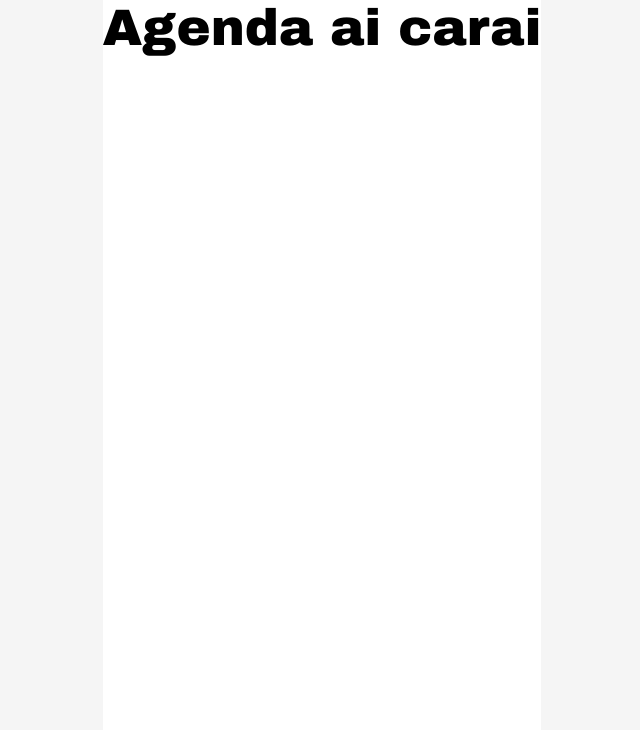
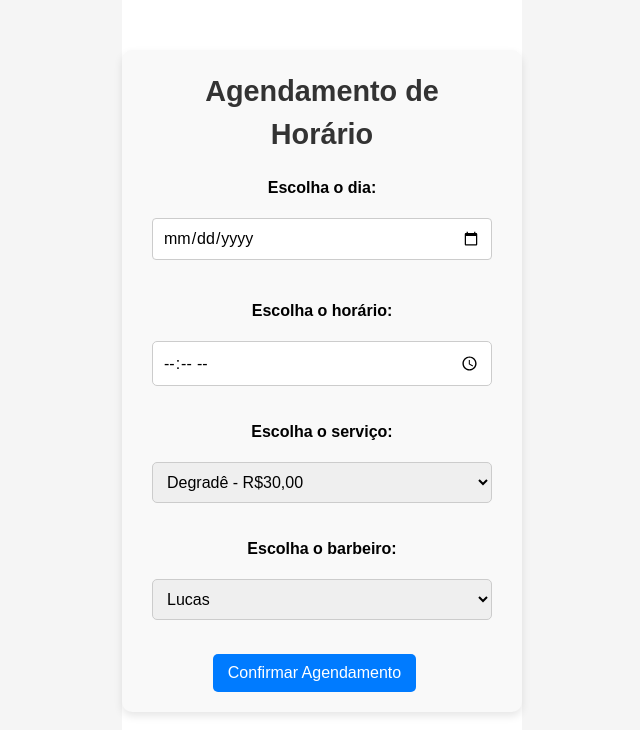
Before and after one commit to davymaciel/naregua, a React (Vite) app in the folder naregua/: page / in a window 1280 px wide. Both pictures are taken after a click on the button "Agende seu Horário". Shown: the top 730 px of the page, without its empty margins (318-958 px from the left). Built offline with nearby package versions, Linux system fonts and the light colour scheme.

Commit message:
desenvolvimento da aba de agendamento

```diff
--- a/naregua/package.json
+++ b/naregua/package.json
@@ -10,7 +10,7 @@
     "preview": "vite preview"
   },
   "dependencies": {
-    "framer-motion": "^11.11.15",
+    "framer-motion": "^11.11.17",
     "react": "^18.3.1",
     "react-dom": "^18.3.1",
     "react-router-dom": "^6.27.0"
--- /dev/null
+++ b/naregua/src/pages/Agendamento.css
@@ -0,0 +1,60 @@
+.agendamento-form {
+    display: flex;
+    flex-direction: column;
+    align-items: center;
+    justify-content: center;
+    margin: 50px auto;
+    padding: 20px 30px;
+    width: 100%;
+    max-width: 400px;
+    background-color: #f9f9f9;
+    border-radius: 10px;
+    box-shadow: 0 4px 8px rgba(0, 0, 0, 0.1);
+}
+
+.agendamento-title {
+    font-size: 1.8rem;
+    font-weight: bold;
+    margin-bottom: 20px;
+    color: #333;
+}
+
+.agendamento-input,
+.agendamento-select {
+    width: 100%;
+    padding: 10px;
+    margin: 10px 0;
+    border: 1px solid #ccc;
+    border-radius: 5px;
+    font-size: 1rem;
+}
+
+.agendamento-button {
+    background-color: #007bff;
+    color: white;
+    border: none;
+    border-radius: 5px;
+    padding: 10px 15px;
+    font-size: 1rem;
+    cursor: pointer;
+    transition: background-color 0.3s ease;
+}
+
+.agendamento-button:hover {
+    background-color: #0056b3;
+}
+
+label{
+    color: black;
+}
+
+@media (max-width: 768px) {
+    .agendamento-form {
+        padding: 15px;
+        width: 90%;
+    }
+
+    .agendamento-title {
+        font-size: 1.5rem;
+    }
+}
--- a/naregua/src/pages/Agendamento.jsx
+++ b/naregua/src/pages/Agendamento.jsx
@@ -1,9 +1,83 @@
+import React, { useState } from 'react';
+import './Agendamento.css';
+
 const Agendamento = () => {
+    const [formData, setFormData] = useState({
+        dia: '',
+        horario: '',
+        servico: 'Degradê', // Default: Degradê
+        barbeiro: 'Lucas',  // Default: Lucas
+    });
+
+    const handleChange = (e) => {
+        setFormData({ ...formData, [e.target.name]: e.target.value });
+    };
+
+    const handleSubmit = (e) => {
+        e.preventDefault();
+        console.log('Agendamento Realizado:', formData);
+        alert('Agendamento realizado com sucesso!');
+    };
+
     return (
-        <div>
-            <h1>Agenda ai carai</h1>
-        </div>
-    )
-}
+        <form className="agendamento-form" onSubmit={handleSubmit}>
+            <h2 className="agendamento-title">Agendamento de Horário</h2>
 
-export default Agendamento
+            <label htmlFor="dia">Escolha o dia:</label>
+            <input
+                type="date"
+                id="dia"
+                name="dia"
+                value={formData.dia}
+                onChange={handleChange}
+                required
+                className="agendamento-input"
+            />
+            <br />
+
+            <label htmlFor="horario">Escolha o horário:</label>
+            <input
+                type="time"
+                id="horario"
+                name="horario"
+                value={formData.horario}
+                onChange={handleChange}
+                required
+                className="agendamento-input"
+            />
+            <br />
+
+            <label htmlFor="servico">Escolha o serviço:</label>
+            <select
+                id="servico"
+                name="servico"
+                value={formData.servico}
+                onChange={handleChange}
+                className="agendamento-select"
+            >
+                <option value="Degradê">Degradê - R$30,00</option>
+                <option value="Corte Social">Corte Social - R$30,00</option>
+                <option value="Barba">Barba - R$30,00</option>
+            </select>
+            <br />
+
+            <label htmlFor="barbeiro">Escolha o barbeiro:</label>
+            <select
+                id="barbeiro"
+                name="barbeiro"
+                value={formData.barbeiro}
+                onChange={handleChange}
+                className="agendamento-select"
+            >
+                <option value="Lucas">Lucas</option>
+                <option value="Matheus">Matheus</option>
+                <option value="Rafael">Rafael</option>
+            </select>
+            <br />
+
+            <button type="submit" className="agendamento-button">Confirmar Agendamento</button>
+        </form>
+    );
+};
+
+export default Agendamento;
```
Also changed, not shown: 1 other file (tests, documents, lock files or other folders).
